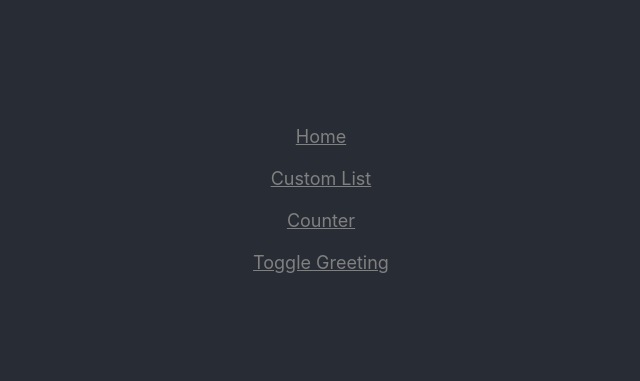
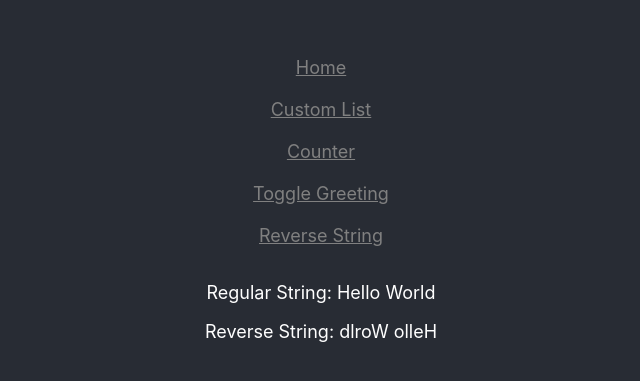
Before and after one commit to mihir-parikh/react-playground, a React (Create React App) app: page /reverse-string in a window 1280 px wide. Shown: the part 201-582 px from the top of the page, without its empty margins (319-959 px from the left). Built offline with nearby package versions, Linux system fonts and the light colour scheme.

Commit message:
ReverseString component, route & tests

```diff
--- a/src/App.js
+++ b/src/App.js
@@ -3,6 +3,7 @@ import CustomList from './components/CustomList/CustomList.tsx';
 import Navbar from './components/Navbar/Navbar.tsx';
 import Counter from './components/Counter/Counter.tsx';
 import ToggleGreeting from './components/ToggleGreeting/ToggleGreeting.tsx';
+import ReverseString from './components/ReverseString/ReverseString.tsx';
 import { Routes, Route } from 'react-router-dom';
 
 function App() {
@@ -26,6 +27,11 @@ function App() {
             element={<ToggleGreeting />}
             data-testid="toggle-greeting"
           />
+          <Route
+            path="/reverse-string"
+            element={<ReverseString />}
+            data-testid="reverse-string"
+          />
         </Routes>
       </header>
     </div>
--- a/src/components/Navbar/Navbar.tsx
+++ b/src/components/Navbar/Navbar.tsx
@@ -18,6 +18,10 @@ const Navbar = () => {
             <li>
                 <Link to="/toggle-greeting" style={{ color: 'grey' }}>Toggle Greeting</Link>
             </li>
+            <br />
+            <li>
+                <Link to="/reverse-string" style={{ color: 'grey' }}>Reverse String</Link>
+            </li>
         </ul>
     );
 };
--- /dev/null
+++ b/src/components/ReverseString/ReverseString.tsx
@@ -0,0 +1,13 @@
+const ReverseString = () => {
+    const regularString = "Hello World";
+    const reverseString = regularString.split("").reverse().join("");
+
+    return (
+        <div>
+            <p id="regular-string">Regular String: {regularString}</p>
+            <p id="reverse-string">Reverse String: {reverseString}</p>
+        </div>
+    );
+};
+
+export default ReverseString;
```
Also changed, not shown: 1 other file (tests, documents, lock files or other folders).
